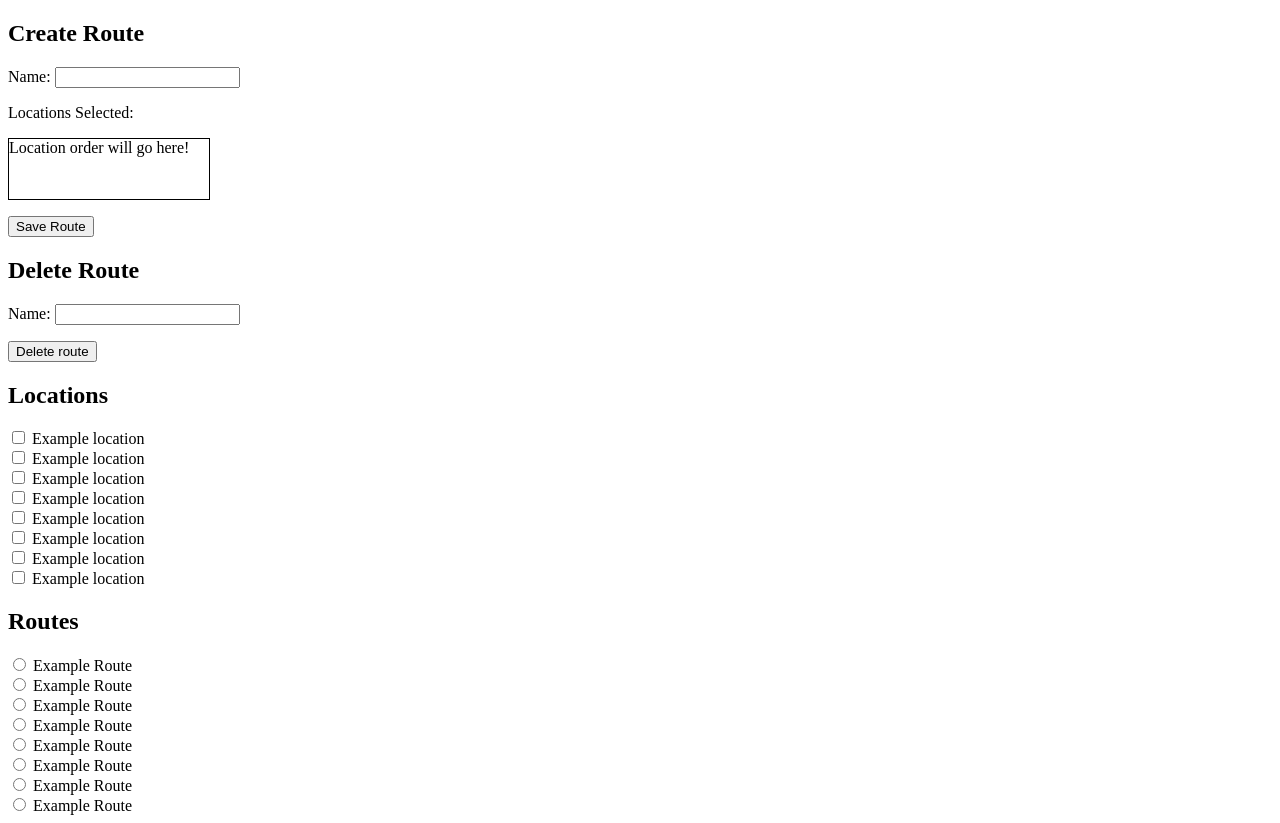
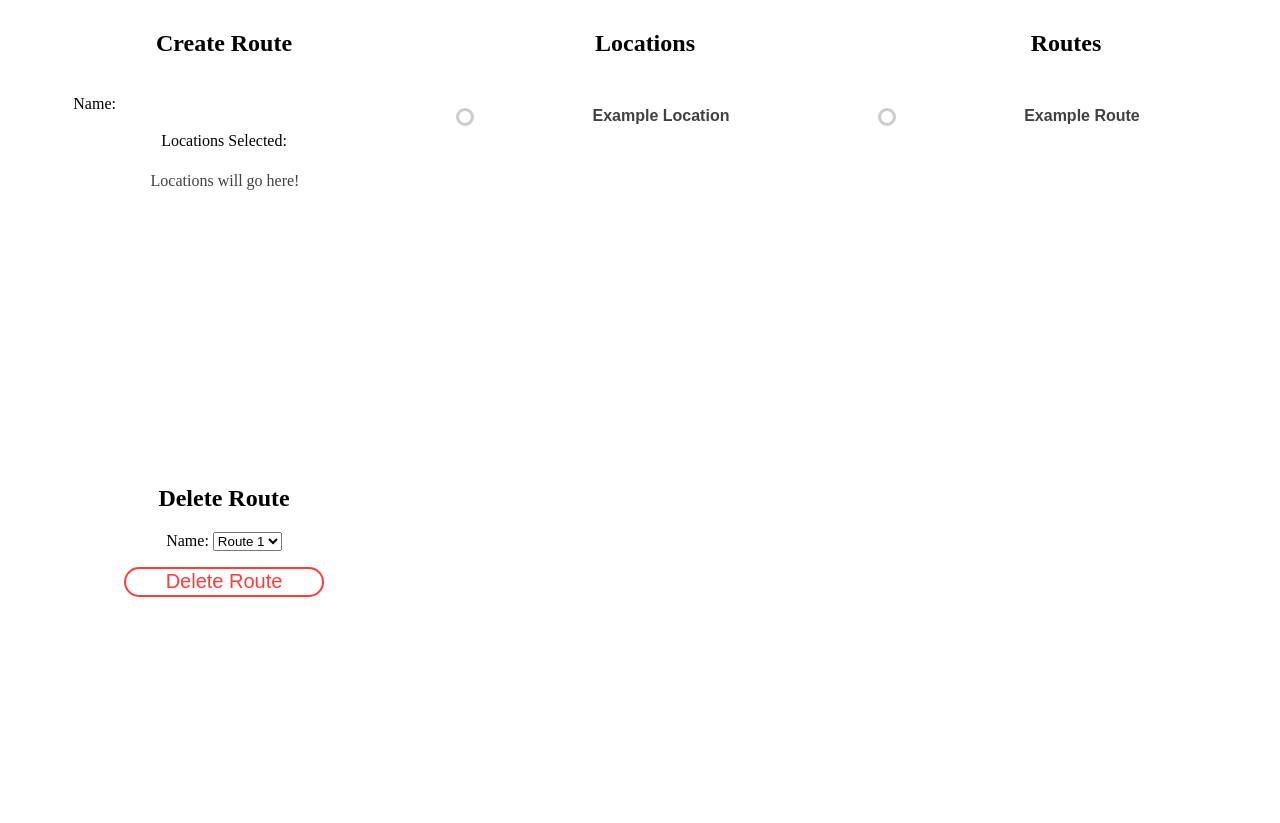
Before and after one commit to billyThornton/eXeplore-Group-K, a Flask app: page /Manage_Routes_Page in a window 1280 px wide. After the commit the page ends 597 px from the top, so only its background shows below. Run offline with Flask 2, Linux system fonts and the light colour scheme; the visitor is signed in with stand-in values (Sample User, id 1).

Commit message:
CSS for manage routes

```diff
--- a/templates/Desktop/Manage_Routes_Page.html
+++ b/templates/Desktop/Manage_Routes_Page.html
@@ -31,6 +31,7 @@ clicked from Game_Keeper_Page.html. It allows a gamekeeper to delete or create r
 <meta charset="utf-8"/>
 <meta http-equiv="X-UA-Compatible" content="IE=edge"/>
 <meta name="viewport" content="width=device-width, initial-scale=1.0">
+<link href="{{url_for('static',filename='styles/Manage_Groups_Style.css')}}" rel='stylesheet' type='text/css'/>
 <title>Manage Route Page</title>
 
 </head>
@@ -38,63 +39,75 @@ clicked from Game_Keeper_Page.html. It allows a gamekeeper to delete or create r
 <body>
 	<div id="manage_route_page">
 
+		<table style="width:100%">
+
+		  <!-- Headers -->
+			<tr>
+				<th><h2>Create Route</h2></th>
+				<th><h2>Locations</h2></th>
+				<th><h2>Routes</h2></th>
+			</tr>
+
+			<tr>
+
 			<!-- Create Route Column -->
-		<div id="manage_route_container">
-			<h2>Create Route</h2>
+				<td>
+					<div id="create_group_container">
+						<p> <label>Name:</label>
+						<input type="text" id="group_name" name="create_group_input"> </p>
 
-			<p> <label>Name:</label>
-			<input type="text" id="route_name" name="create_route_input"> </p>
 						<p> <label>Locations Selected:</label>
-
-			<!-- Selected locations holder -->
-			<div style="width:200px;height:60px;border:1px solid #000;">Location order will go here!</div> </p>
+						<div id="search_results">Locations will go here!</div> </p>
 
 						<div id="transparent_button_container">
-				<button type="button" id="transparent_button" name="save_route_button">Save Route</button>
+							<button type="button" id="transparent_button" name="save_group_button">Save Route</button>
 						</div>
 					</div>
 
-		<div id="delete_route_container">
+					<div id="delete_group_container">
 						<h2>Delete Route</h2>
 
 						<p> <label>Name:</label>
-			<input type="text" id="route_name" name="delete_route_input"> </p>
+							<select id="Groups">
+  								<option value="route1">Route 1</option>
+ 								<option value="route2">Route 2</option>
+  								<option value="route3">Route 3</option>
+  								<option value="route4">Route 4</option>
+							</select>
 
 						<div id="transparent_button_container">
-				<button type="button" id="transparent_button" name="delete_route_button">Delete route</button>
+							<button type="button" id="delete_transparent_button" name="delete_group_button">Delete Route</button>
 						</div>
 					</div>
+				</td>
 
 			<!-- Locations Column -->
-		<h2>Locations</h2>
+				<td>
+					<div id="student_list_container">
+						<input type="checkbox" id="students1"/><label id="student_label" for="students1"> Example Location</label> <br />
 
-			<!-- Make This scrollable overflow-y: scroll; in the css should do this -->
-			<div id="location_list_container">
-				<input type="checkbox" id="locations"/> Example location <br />
-				<input type="checkbox" id="locations"/> Example location <br />
-				<input type="checkbox" id="locations"/> Example location <br />
-				<input type="checkbox" id="locations"/> Example location <br />
-				<input type="checkbox" id="locations"/> Example location <br />
-				<input type="checkbox" id="locations"/> Example location <br />
-				<input type="checkbox" id="locations"/> Example location <br />
-				<input type="checkbox" id="locations"/> Example location <br />
+						{% for student in students %}
+						<input type="checkbox" id="{{student}}"/><label id="student_label" for="{{student}}">{{student}}</label><br />
+						{% endfor %}
 					</div>
-
+				</td>
 
 			<!-- Routes Column -->
-		<h2>Routes</h2>
+				<td>
+					<div id="group_list_container">
+						<input type="radio" id="example_group1" name="groups"/><label for="example_group1" id="group_label"> Example Route</label> <br />
 
-			<!-- Make This scrollable overflow-y: scroll; in the css should do this -->
-			<div id="route_list_container">
-				<input type="radio" id="example_routes" name="routes"/> Example Route <br />
-				<input type="radio" id="example_routes" name="routes"/> Example Route <br />
-				<input type="radio" id="example_routes" name="routes"/> Example Route <br />
-				<input type="radio" id="example_routes" name="routes"/> Example Route <br />
-				<input type="radio" id="example_routes" name="routes"/> Example Route <br />
-				<input type="radio" id="example_routes" name="routes"/> Example Route <br />
-				<input type="radio" id="example_routes" name="routes"/> Example Route <br />
-				<input type="radio" id="example_routes" name="routes"/> Example Route <br />
+						{% for team in teams %}
+						<input type="radio" id="{{team}}" name="groups"/><label for="{{team}}" id="group_label">{{team}}</label><br />
+						{% endfor %}
 					</div>
+					<div id="transparent_button_container">
+						<button type="button" id="transparent_button" name="check_results_button">Edit Route</button>
+					</div>
+				</td>
+			</tr>
+		</table>
+
 
 	</div>
 </body>
```
Also changed, not shown: static/styles/Assign_Routes_Style.css (+29 -0 lines), 1 other file. Lines whose indentation alone changed are shown as unchanged.
